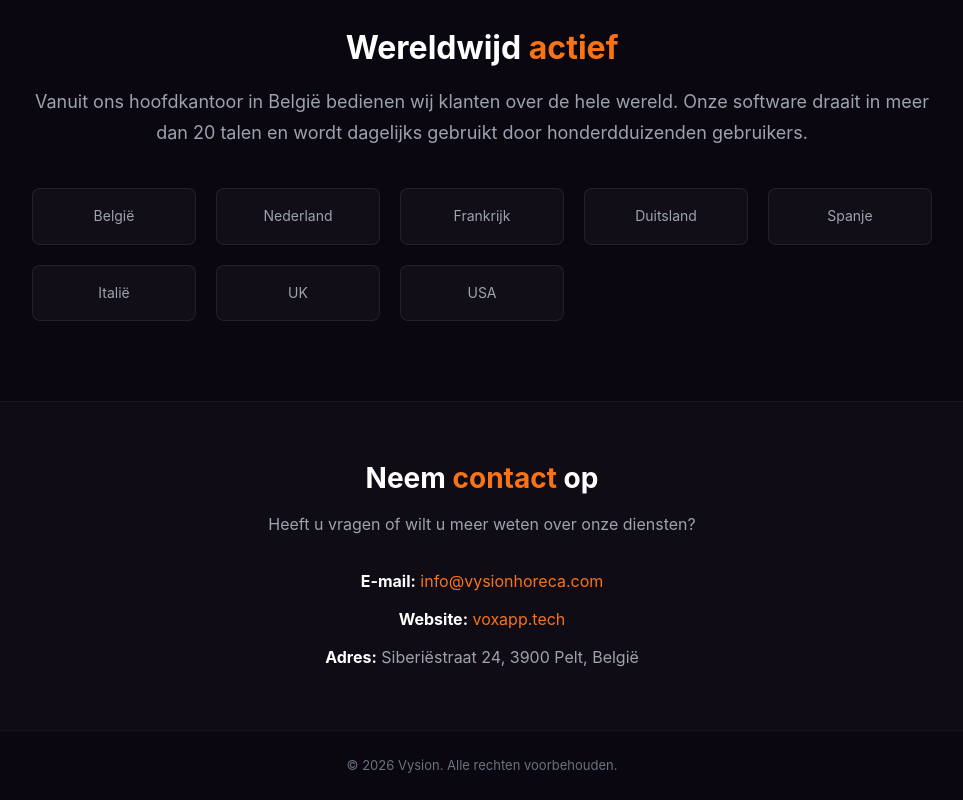
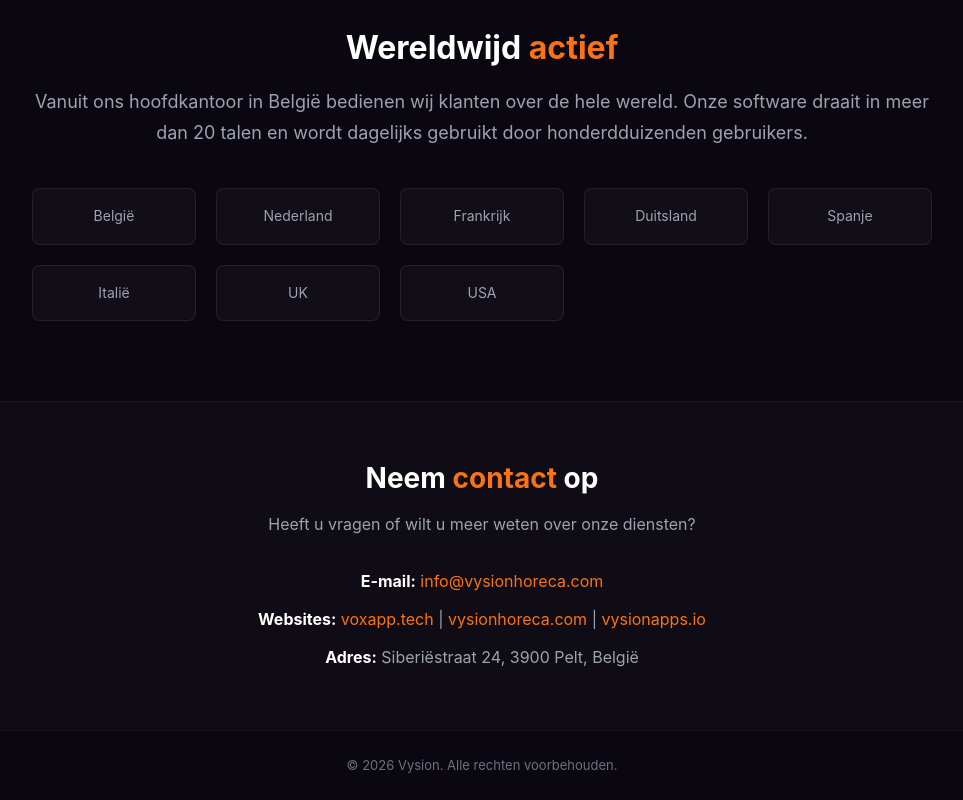
Before and after one commit to rudiaerden19-blip/voxapp, a Next.js app: page /over-ons in a window 1280 px wide. Shown: the part 2463-3263 px from the top of the page, without its empty margins (158-1121 px from the left). Built offline with nearby package versions, Linux system fonts and the light colour scheme.

Commit message:
Add vysionhoreca.com and vysionapps.io to contact section
Co-authored-by: Cursor <cursoragent@cursor.com>

```diff
--- a/src/app/over-ons/page.tsx
+++ b/src/app/over-ons/page.tsx
@@ -350,9 +350,17 @@ export default function OverOnsPage() {
               </a>
             </p>
             <p style={{ color: '#9ca3af' }}>
-              <strong style={{ color: 'white' }}>Website:</strong>{' '}
+              <strong style={{ color: 'white' }}>Websites:</strong>{' '}
               <a href="https://voxapp.tech" style={{ color: '#f97316', textDecoration: 'none' }}>
                 voxapp.tech
+              </a>
+              {' | '}
+              <a href="https://www.vysionhoreca.com" style={{ color: '#f97316', textDecoration: 'none' }}>
+                vysionhoreca.com
+              </a>
+              {' | '}
+              <a href="https://www.vysionapps.io" style={{ color: '#f97316', textDecoration: 'none' }}>
+                vysionapps.io
               </a>
             </p>
             <p style={{ color: '#9ca3af' }}>
```
